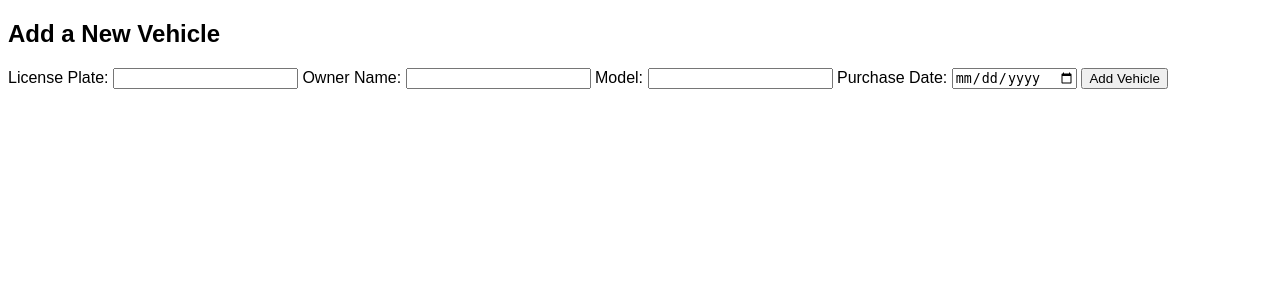
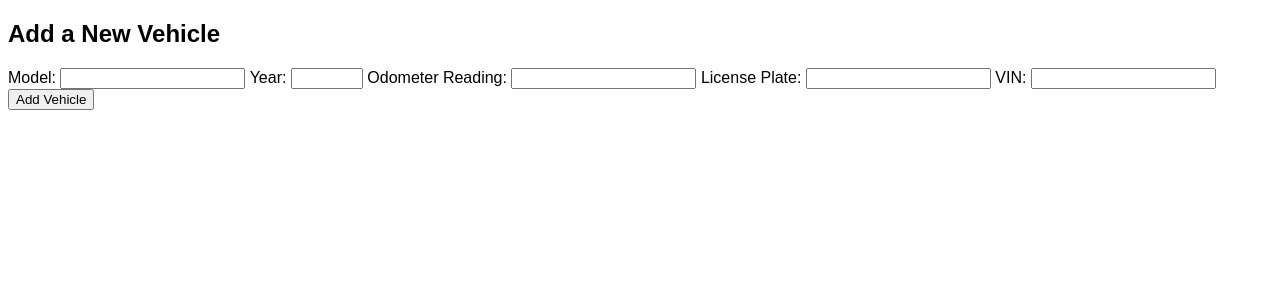
Before and after one commit to Lonewarrior147/VSRMS, a Flask app: page /add_vehicle in a window 1280 px wide. Shown: the top 300 px of the page. Run offline with Flask 3, Linux system fonts and the light colour scheme.

Commit message:
Update add_vehicle.html

```diff
--- a/templates/add_vehicle.html
+++ b/templates/add_vehicle.html
@@ -9,17 +9,22 @@
 <body>
     <h2>Add a New Vehicle</h2>
     <form method="post" action="/add_vehicle">
-        <label for="license_plate">License Plate:</label>
-        <input type="text" id="license_plate" name="license_plate" required>
-
-        <label for="owner_name">Owner Name:</label>
-        <input type="text" id="owner_name" name="owner_name" required>
 
         <label for="model">Model:</label>
         <input type="text" id="model" name="model" required>
 
-        <label for="purchase_date">Purchase Date:</label>
-        <input type="date" id="purchase_date" name="purchase_date" required>
+        <label for="year">Year:</label>
+        <input type="number" id="year" name="year" required min="1900" max="2099" step="1">
+
+        <label for="odo_reading">Odometer Reading:</label>
+        <input type="number" id="odo_reading" name="odo_reading" required>
+
+        <label for="license_plate">License Plate:</label>
+        <input type="text" id="license_plate" name="license_plate" required>
+
+        <label for="vin">VIN:</label>
+        <input type="text" id="vin" name="vin" required minlength="17" maxlength="17">
+
 
         <button type="submit">Add Vehicle</button>
       </form>
```
